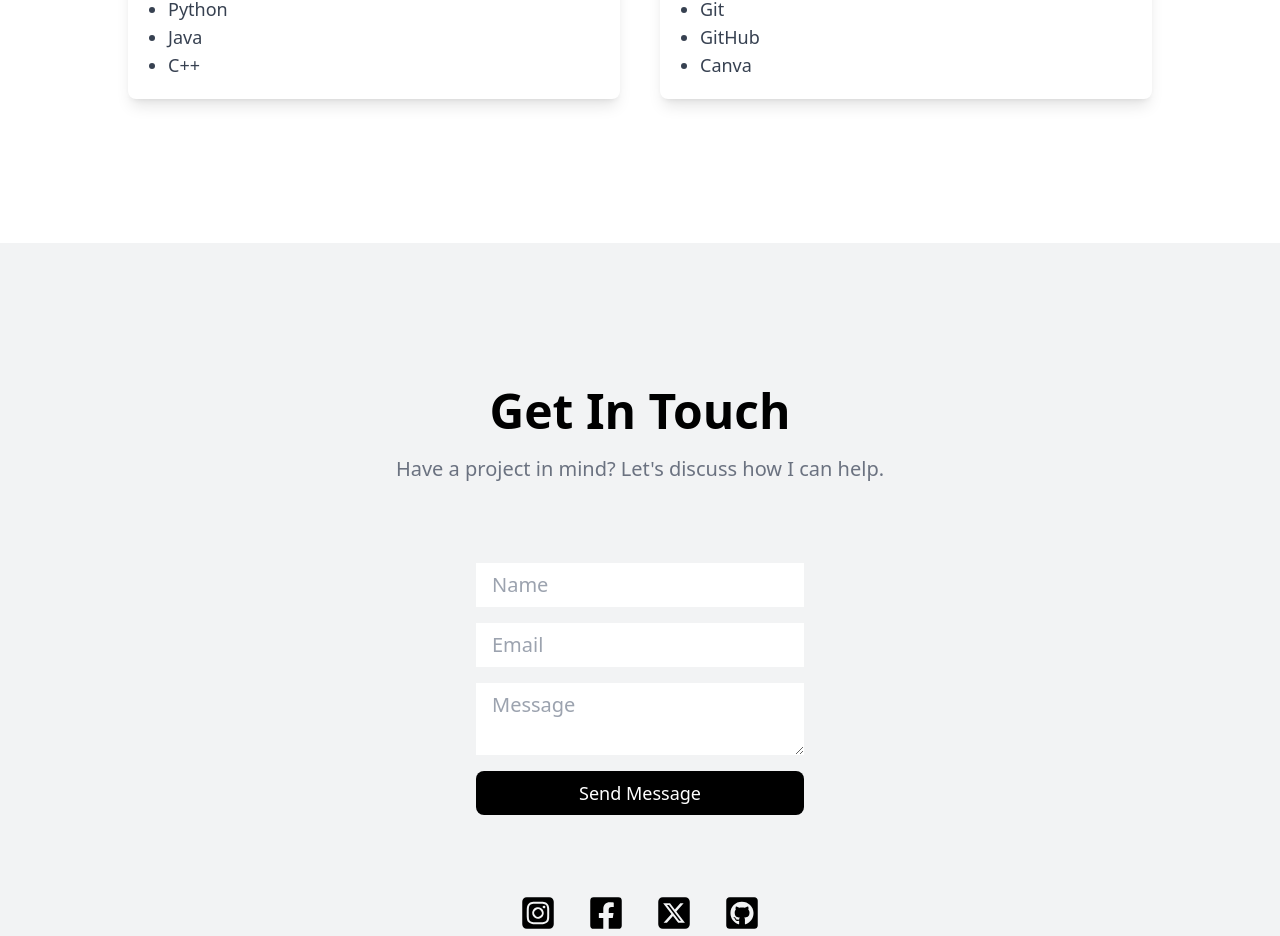
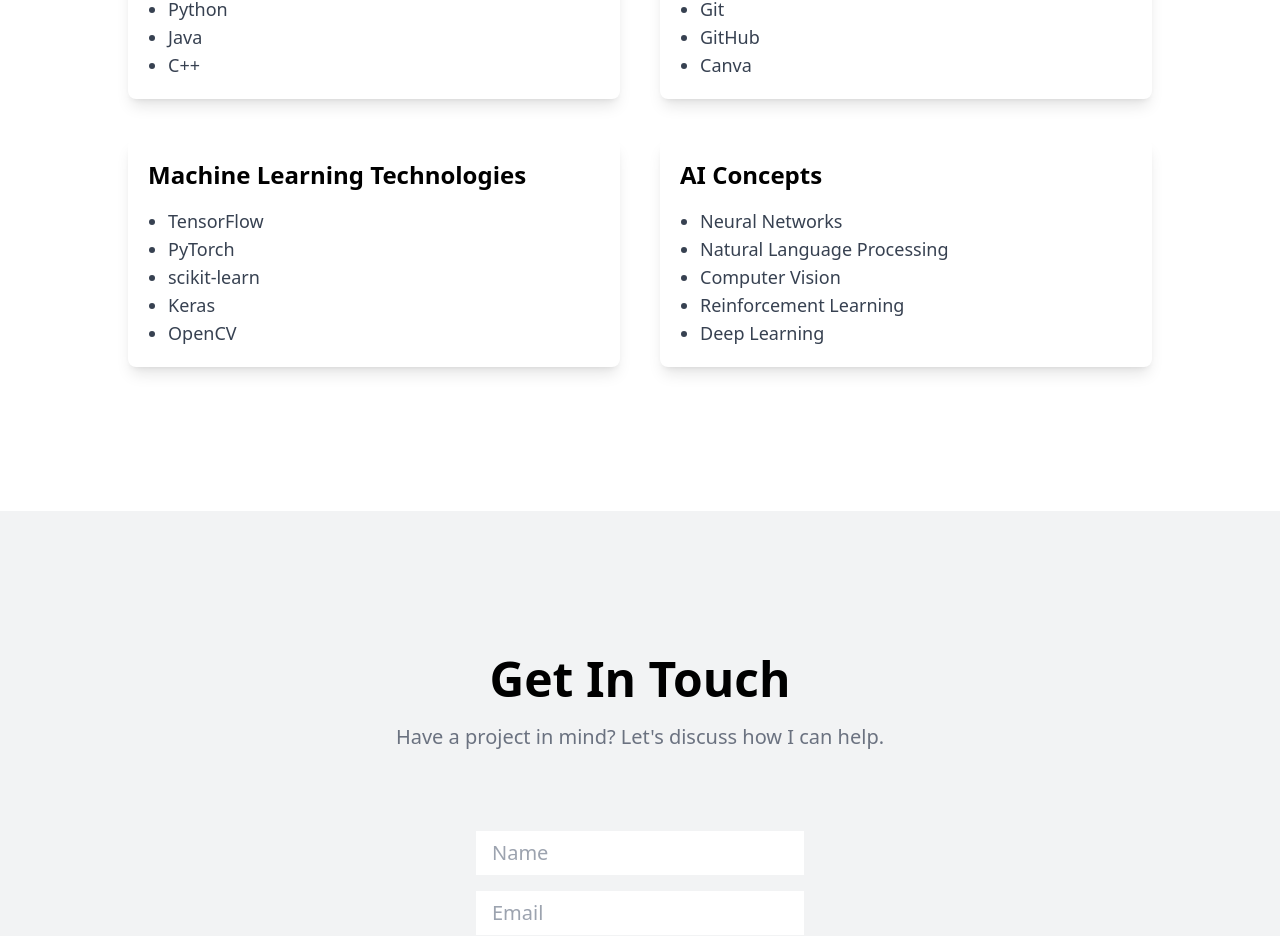
Before and after one commit to 02YashRajput/my-portfolio, a React (Create React App) app: page / in a window 1280 px wide. Shown: the part 3029-3965 px from the top of the page. Built offline with nearby package versions, Linux system fonts and the light colour scheme.

Commit message:
updated skills

```diff
--- a/src/components/Skills.jsx
+++ b/src/components/Skills.jsx
@@ -6,11 +6,17 @@
   const programmingLanguages = ["Python", "Java", "C++"];
   const tools = ["Git", "GitHub", "Canva"];
 
+  const machineLearningTechnologies = ["TensorFlow", "PyTorch", "scikit-learn", "Keras", "OpenCV"];
+  const aiConcepts = ["Neural Networks", "Natural Language Processing", "Computer Vision", "Reinforcement Learning", "Deep Learning"];
+
+
   const skillCategories = [
     { title: "Frontend Technologies", skills: frontendTechnologies },
     { title: "Backend Technologies", skills: backendTechnologies },
     { title: "Programming Languages", skills: programmingLanguages },
     { title: "Tools", skills: tools },
+    { title: "Machine Learning Technologies", skills: machineLearningTechnologies },
+    { title: "AI Concepts", skills: aiConcepts },
   ];
 
   return (
```
